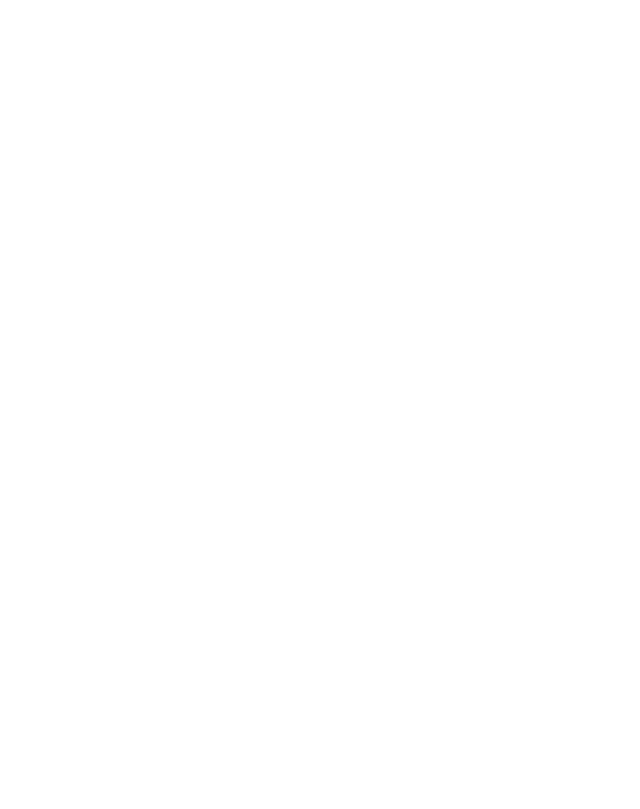
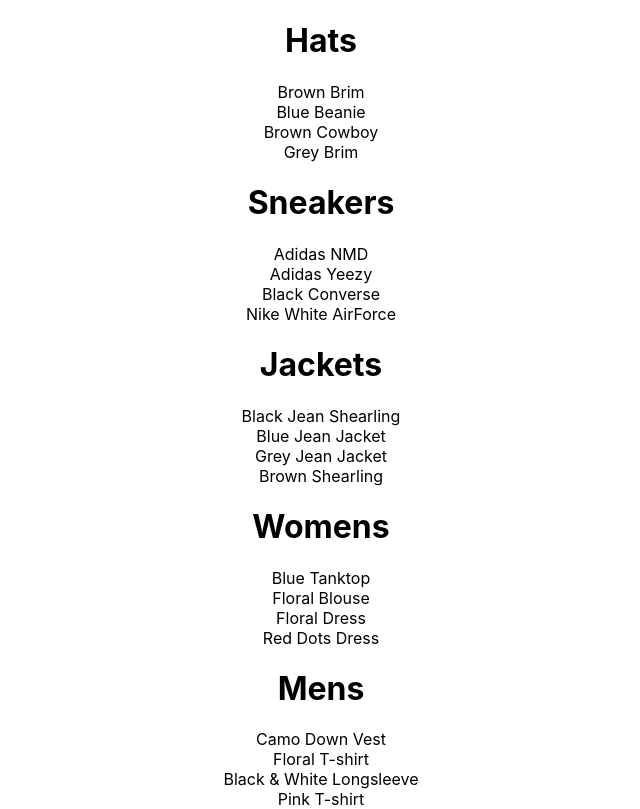
Before and after one commit to animanamit/ecomm, a React (Create React App) app: page /shop in a window 1280 px wide. Shown: the whole page, without its empty margins (319-959 px from the left). Built offline with nearby package versions, Linux system fonts and the light colour scheme.

Commit message:
began creating shop page and collection items

```diff
--- a/src/App.js
+++ b/src/App.js
@@ -1,11 +1,15 @@
 import "./App.css";
 import { Switch, Route, Router } from "react-router-dom";
 import HomePage from "./pages/homepage/homepage.component";
+import ShopPage from "./pages/shop/shop.component";
 
 function App() {
   return (
     <div className="App">
-      <Route exact path="/" component={HomePage} />
+      <Switch>
+        <Route exact path="/" component={HomePage} />
+        <Route exact path="/shop" component={ShopPage} />
+      </Switch>
     </div>
   );
 }
--- /dev/null
+++ b/src/components/collection/collection.component.jsx
@@ -0,0 +1,18 @@
+import React from "react";
+
+const Collection = ({ title, items }) => {
+  return (
+    <div className="collection-preview">
+      <h1 className="collection-title">{title}</h1>
+      <div className="preview">
+        {items
+          .filter((item, idx) => idx < 4)
+          .map(item => {
+            return <div key={item.id}>{item.name}</div>;
+          })}
+      </div>
+    </div>
+  );
+};
+
+export default Collection;
--- a/src/pages/shop/shop.component.jsx
+++ b/src/pages/shop/shop.component.jsx
@@ -1,9 +1,16 @@
 import React, { useState } from "react";
 import SHOP_DATA from "./shop.data";
+import Collection from "../../components/collection/collection.component";
 
 const ShopPage = () => {
-  const [collection, setCollection] = useState(SHOP_DATA);
-  return <div>shop page</div>;
+  const [collection] = useState(SHOP_DATA);
+  return (
+    <div className="shop-page">
+      {collection.map(({ id, ...otherCollectionProps }) => {
+        return <Collection key={id} {...otherCollectionProps} />;
+      })}
+    </div>
+  );
 };
 
 export default ShopPage;
```
Also changed, not shown: src/components/collection-item/collection-item.component.jsx (added), 2 other files (tests, documents, lock files or other folders).
